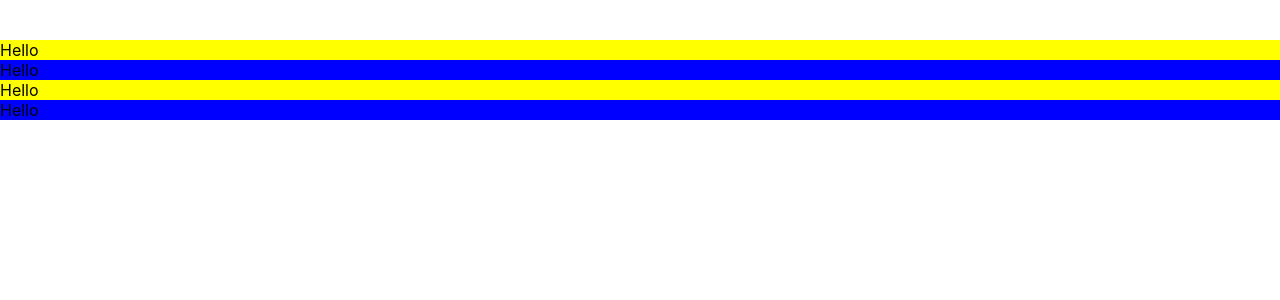
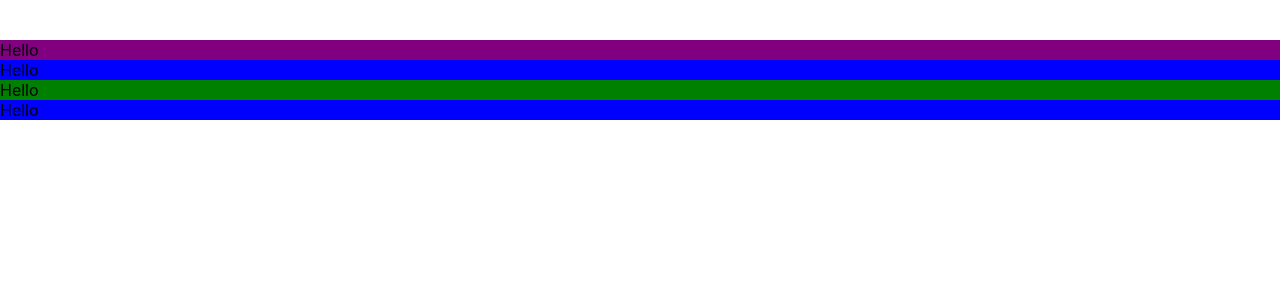
Before and after one commit to mar1n/csshtmlpractice, a React (Create React App) app: page / in a window 1280 px wide. Shown: the top 300 px of the page. Built offline with nearby package versions, Linux system fonts and the light colour scheme.

Commit message:
id  has higher value than class, in css specificit

```diff
--- a/src/components/Specificity/Specificity.css
+++ b/src/components/Specificity/Specificity.css
@@ -1,10 +1,11 @@
-.item {
+#hello {
+    background-color: purple;
+}
+
+.hello {
     background-color: green;
 }
 
-.hello {
-    background-color: yellow;
-}
 
 .world {
     background-color: blue;
--- a/src/components/Specificity/Specificity.js
+++ b/src/components/Specificity/Specificity.js
@@ -7,7 +7,7 @@ const Specificity = () => {
       <br />
       <br />
       <div className="first-row">
-        <div className="item hello">Hello</div>
+        <div id="hello" className="item hello">Hello</div>
         <div className="item world">Hello</div>
       </div>
       <div className="second-row">
```
